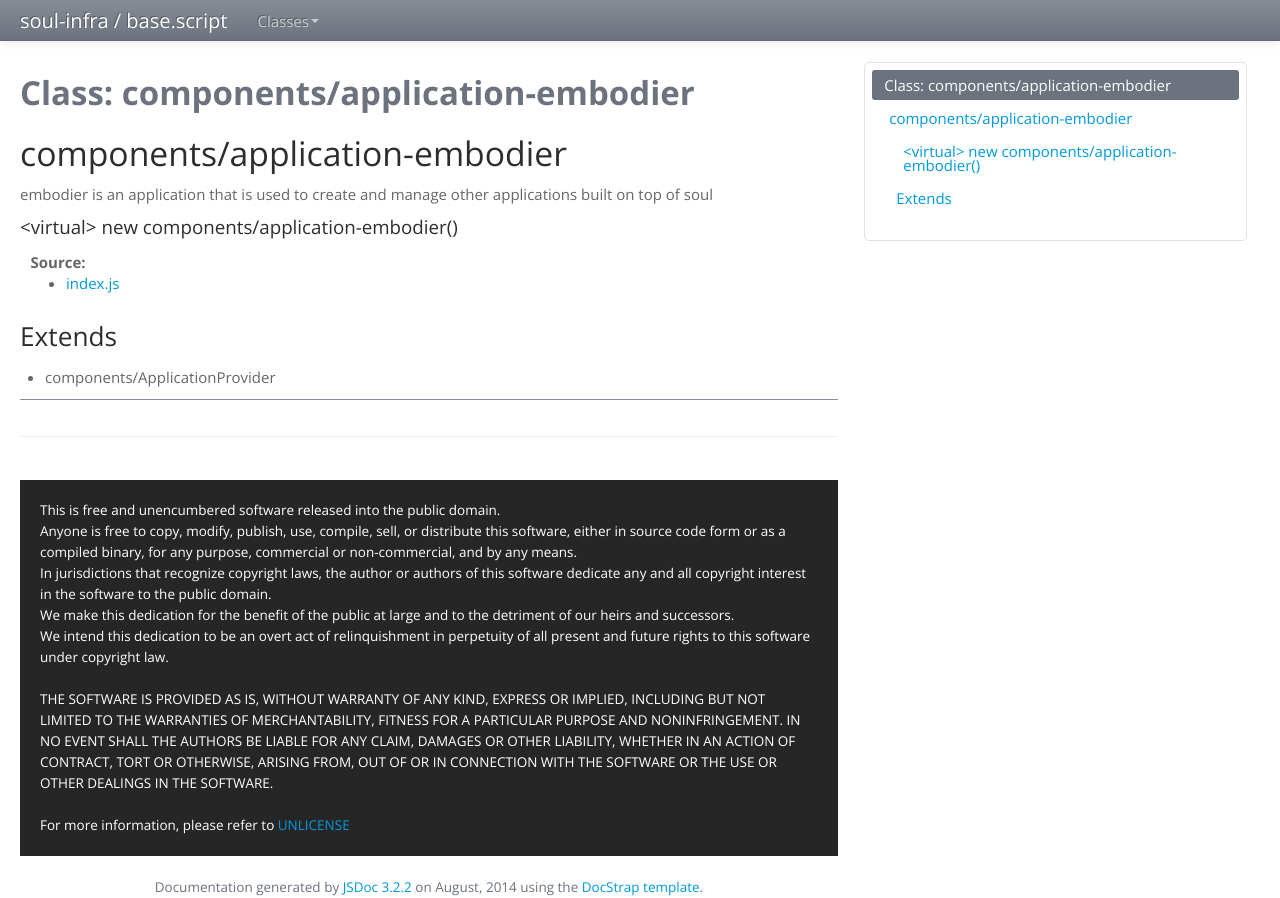
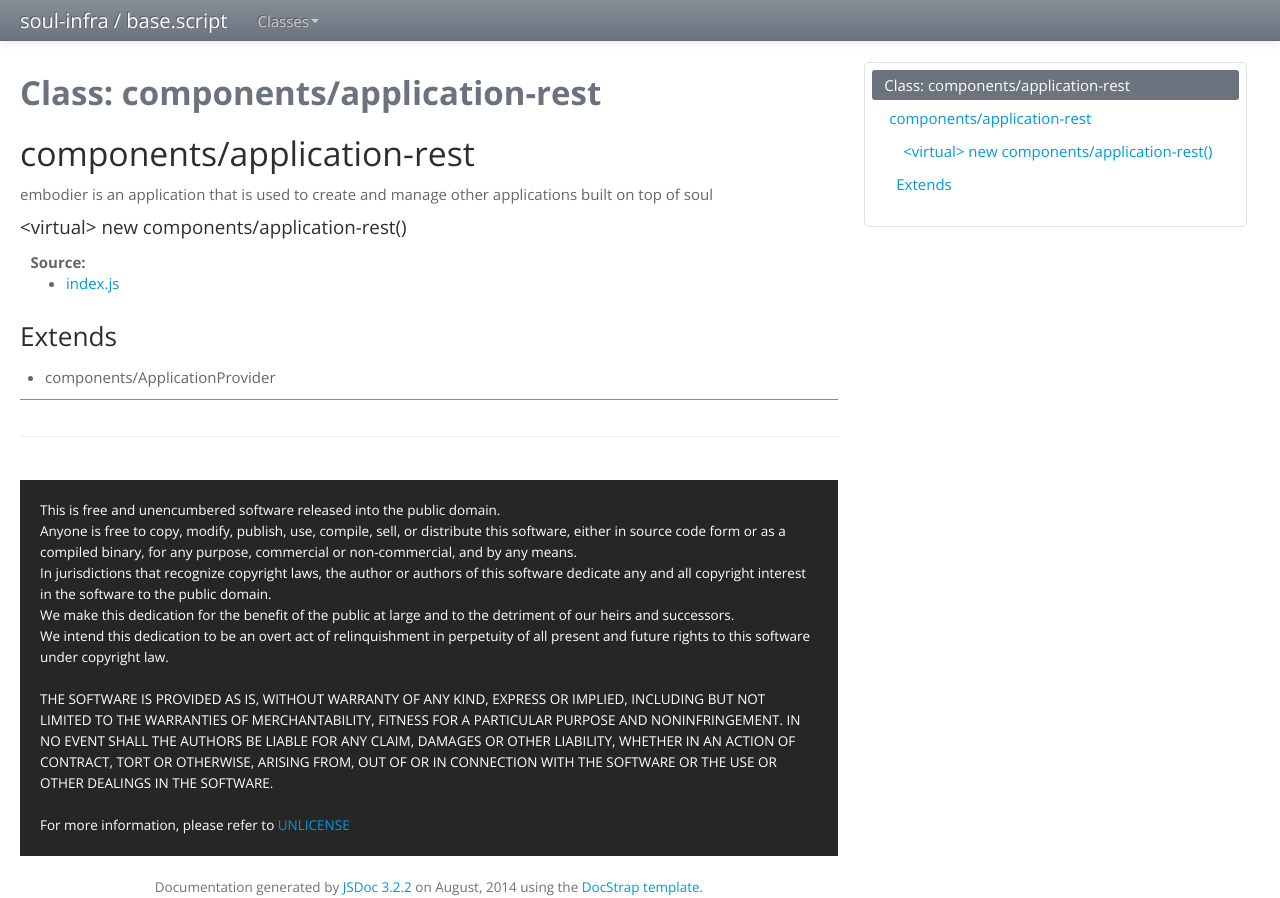
Before and after one commit to zest/application.rest, a website: page doc/application-rest.html in a window 1280 px wide. Drawn offline with nearby package versions, Linux system fonts and the light colour scheme.

Commit message:
fxed documentation after rename

```diff
--- a/doc/application-embodier.html
+++ b/doc/application-rest.html
@@ -3,7 +3,7 @@
 <html lang="en">
 <head>
 	<meta charset="utf-8">
-	<title>soul-infra / base.script Class: components/application-embodier</title>
+	<title>soul-infra / base.script Class: components/application-rest</title>
 
 	<!--[if lt IE 9]>
 	<script src="//html5shiv.googlecode.com/svn/trunk/html5.js"></script>
@@ -28,7 +28,7 @@
 					<ul class="dropdown-menu ">
 
 						<li>
-							<a href="application-embodier.html">components/application-embodier</a>
+							<a href="application-rest.html">components/application-rest</a>
 						</li>
 
 
@@ -48,12 +48,12 @@
 
 
 
-	<h1 class="page-title">Class: components/application-embodier</h1>
+	<h1 class="page-title">Class: components/application-rest</h1>
 <section>
 
 <header>
     <h2>
-    components/application-embodier
+    components/application-rest
     </h2>
 
         <div class="class-description">embodier is an application that is used to create and manage other applications built on top of
@@ -68,7 +68,7 @@ soul</div>
 
 
 <dt>
-    <h4 class="name" id="components/application-embodier"><span class="type-signature">&lt;virtual> </span>new components/application-embodier<span class="signature">()</span><span class="type-signature"></span></h4>
+    <h4 class="name" id="components/application-rest"><span class="type-signature">&lt;virtual> </span>new components/application-rest<span class="signature">()</span><span class="type-signature"></span></h4>
 
 
 </dt>
--- a/lib/index.js
+++ b/lib/index.js
@@ -6,13 +6,13 @@ var express = require('express'),
     app = express();
 module.exports = specifications.components.ApplicationProvider.extend(
     /**
-     * @lends components/application-embodier.prototype
+     * @lends components/application-rest.prototype
      */
     {
         /**
          * @classDesc embodier is an application that is used to create and manage other applications built on top of
          * soul
-         * @exports components/application-embodier
+         * @exports components/application-rest
          * @extends components/ApplicationProvider
          * @constructor
          * @abstract
```
Also changed, not shown: doc/classes.list.html (+2 -2 lines), doc/index.html (+1 -1 lines), doc/index.js.html (+3 -3 lines).
